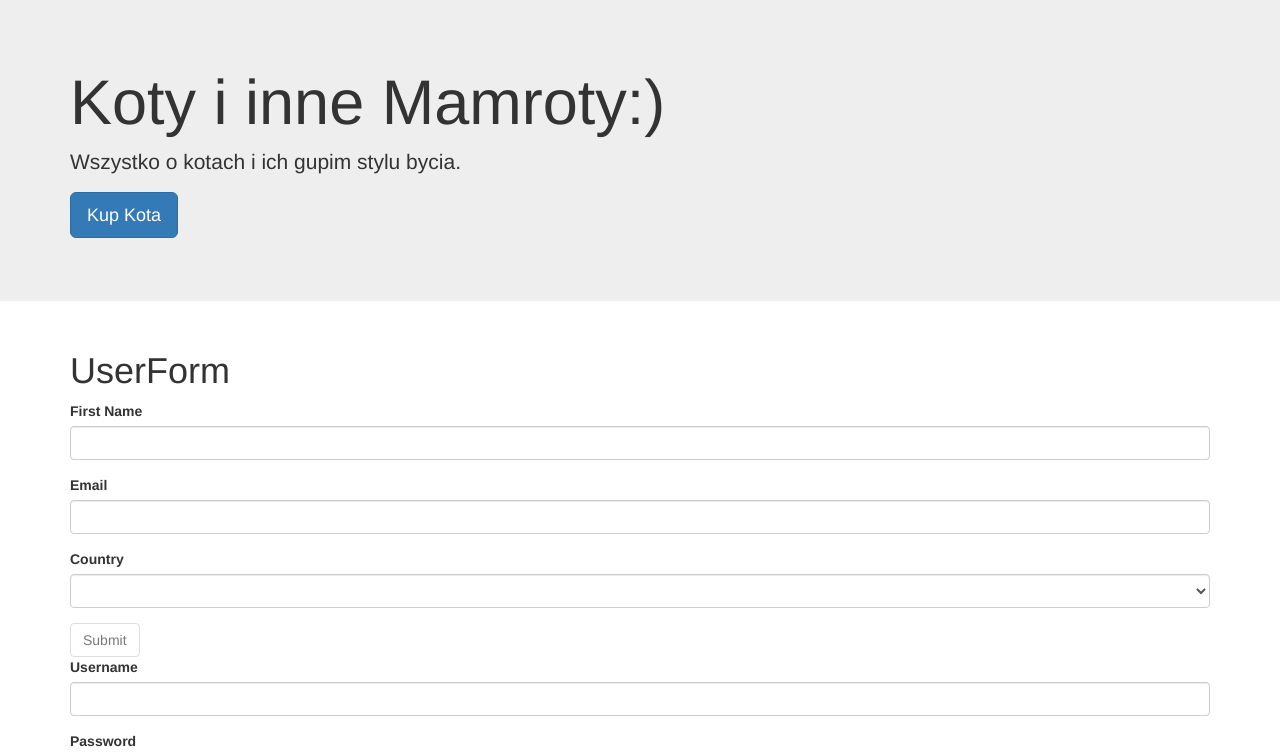
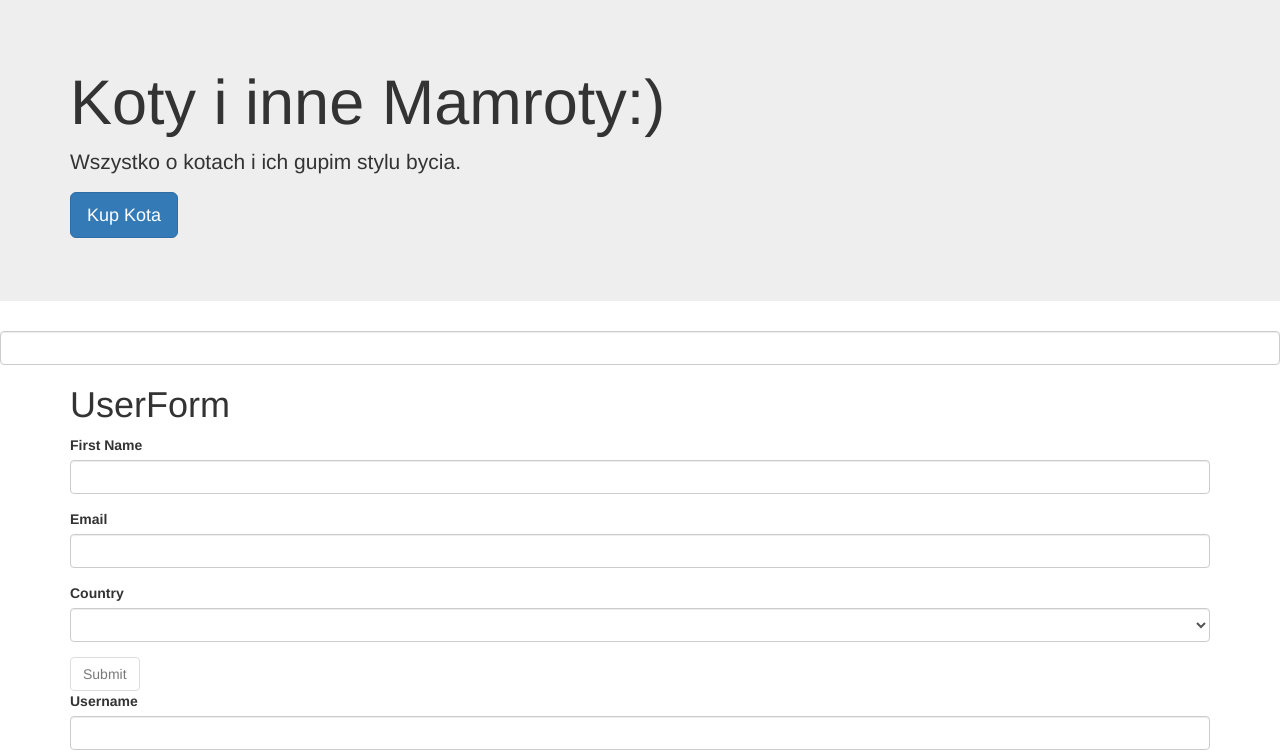
Before and after one commit to Sacharomyces/Angular_Playground, an Angular app: page / in a window 1280 px wide. Shown: the top 754 px of the page. Built offline with nearby package versions, Linux system fonts and the light colour scheme.

Commit message:
Added searchComponent

```diff
--- a/src/app/app.component.ts
+++ b/src/app/app.component.ts
@@ -10,6 +10,7 @@
     <div class="body">Wszystko o kotach i ich gupim stylu bycia.</div>
     <div class="button">Kup Kota</div>
   </bs-jumbotron>
+  <search></search>
   <user-form></user-form>
   <login></login>
   <products></products>
--- a/src/app/app.module.ts
+++ b/src/app/app.module.ts
@@ -12,6 +12,7 @@
 import { UserFormComponent } from "app/user-form.component";
 import { LoginComponent } from "app/login.component";
 import { LoginService } from "app/login.service";
+import { SearchComponent } from "app/search.component";
 
 @NgModule({
   declarations: [
@@ -23,7 +24,8 @@
     TruncatePipe,
     JumboTronComponent,
     UserFormComponent,
-    LoginComponent
+    LoginComponent,
+    SearchComponent
 
   ],
   imports: [
--- /dev/null
+++ b/src/app/search.component.ts
@@ -0,0 +1,24 @@
+
+
+import { Component } from '@angular/core';
+import { FormControl } from '@angular/forms';
+
+@Component({
+selector: 'search',
+template: `
+<input class="form-control" type="search"
+[formControl]="searchControl">
+`
+})
+
+export class SearchComponent {
+
+    searchControl = new FormControl();
+
+    constructor(){
+        this.searchControl.valueChanges.subscribe(value => {
+            console.log(value);
+
+            });
+    }
+}
```
